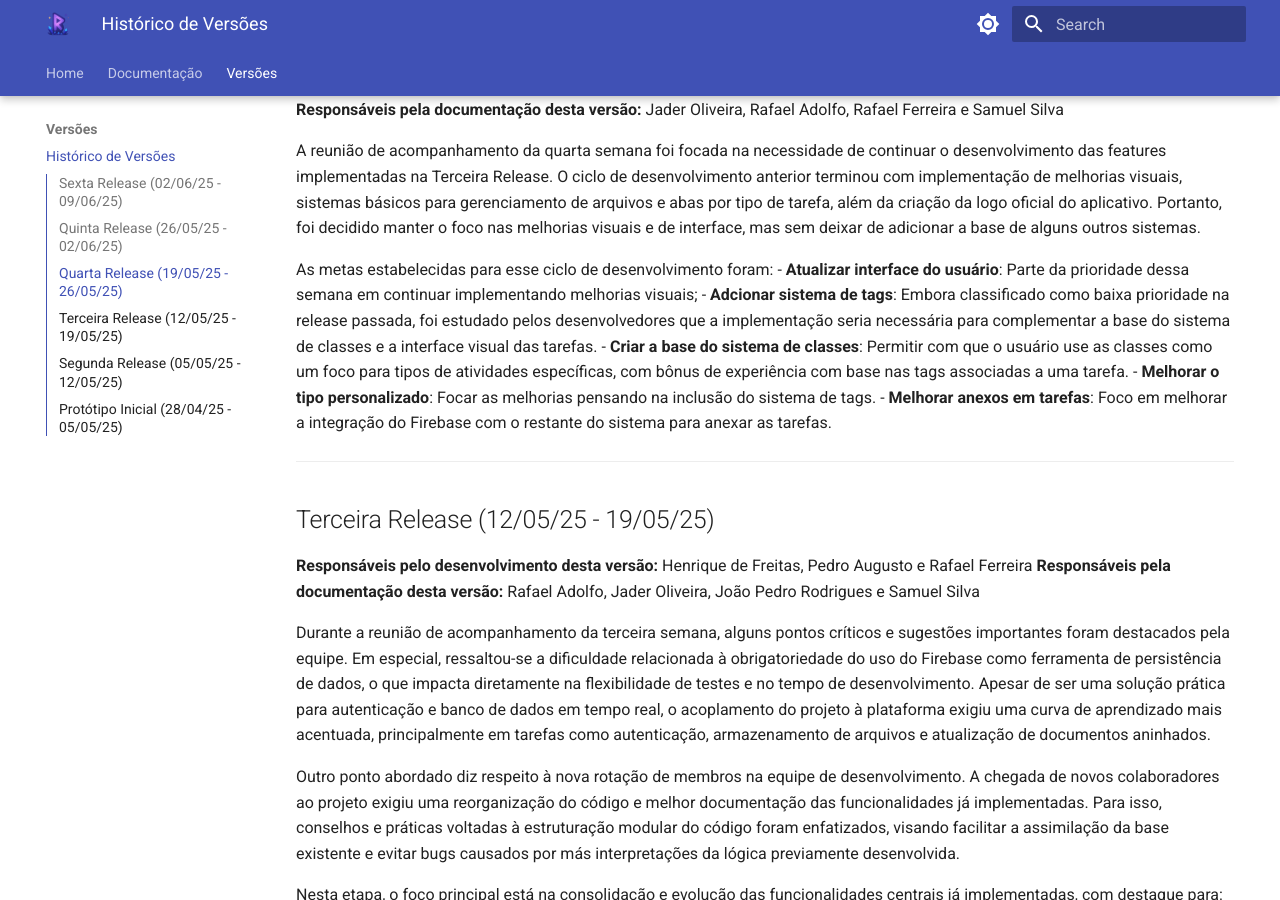
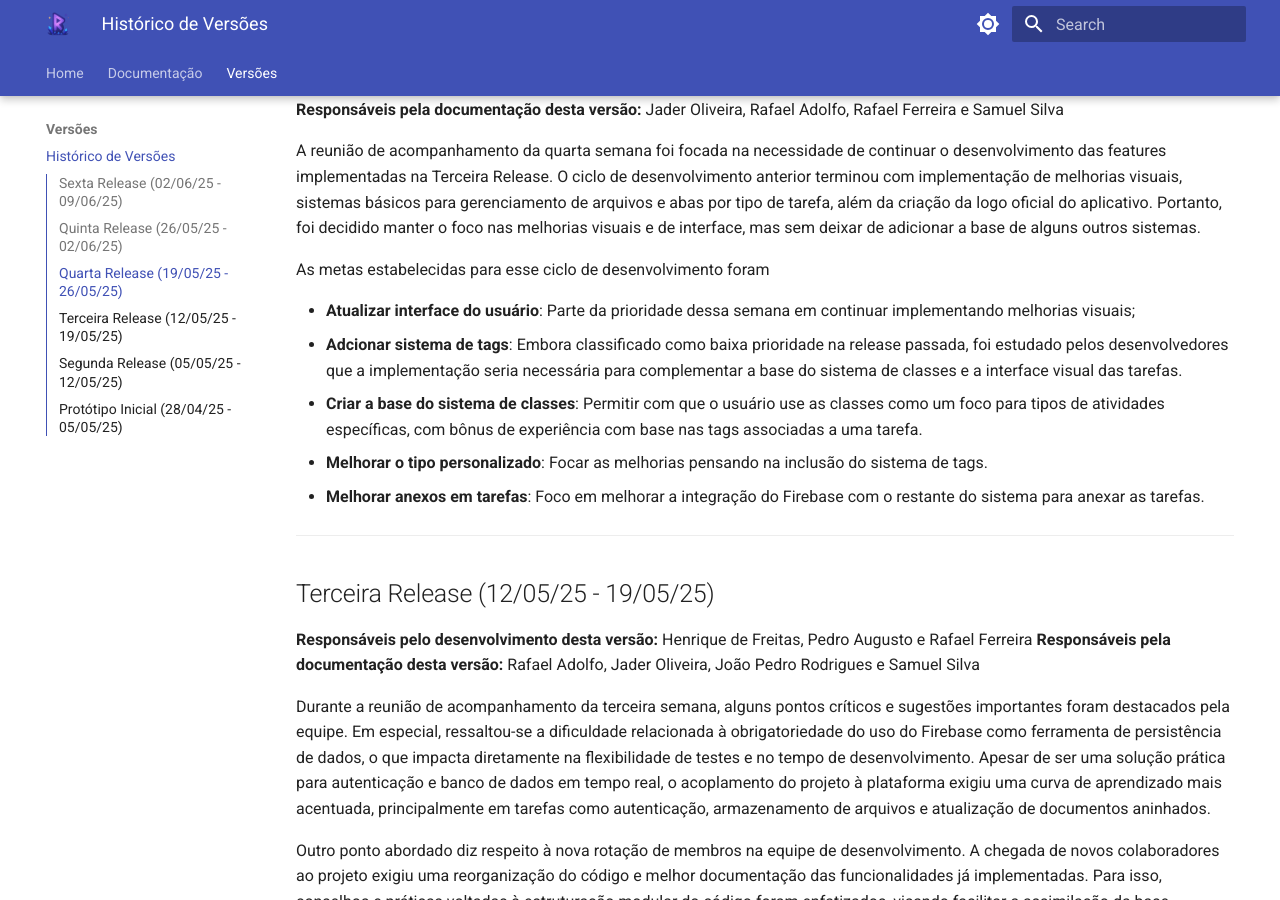
Before and after one commit to Radsfer/DocsE7Runa, an MkDocs documentation site: the page built from docs/versões/Versões.md, in a window 1280 px wide and 900 px high, scrolled down 1584 px. Built offline with MkDocs 1.6.1 and Material for MkDocs 9.7.7, drawn with Linux system fonts in a browser that asks for light colours.

```diff
--- a/docs/versões/Versões.md
+++ b/docs/versões/Versões.md
@@ -53,7 +53,8 @@ Com isso, as metas da semana foram:
 
 A reunião de acompanhamento da quarta semana foi focada na necessidade de continuar o desenvolvimento das features implementadas na Terceira Release. O ciclo de desenvolvimento anterior terminou com implementação de melhorias visuais, sistemas básicos para gerenciamento de arquivos e abas por tipo de tarefa, além da criação da logo oficial do aplicativo. Portanto, foi decidido manter o foco nas melhorias visuais e de interface, mas sem deixar de adicionar a base de alguns outros sistemas.
 
-As metas estabelecidas para esse ciclo de desenvolvimento foram:
+As metas estabelecidas para esse ciclo de desenvolvimento foram
+
 - **Atualizar interface do usuário**: Parte da prioridade dessa semana em continuar implementando melhorias visuais;
 - **Adcionar sistema de tags**: Embora classificado como baixa prioridade na release passada, foi estudado pelos desenvolvedores que a implementação seria necessária para complementar a base do sistema de classes e a interface visual das tarefas.
 - **Criar a base do sistema de classes**: Permitir com que o usuário use as classes como um foco para tipos de atividades específicas, com bônus de experiência com base nas tags associadas a uma tarefa.
```
